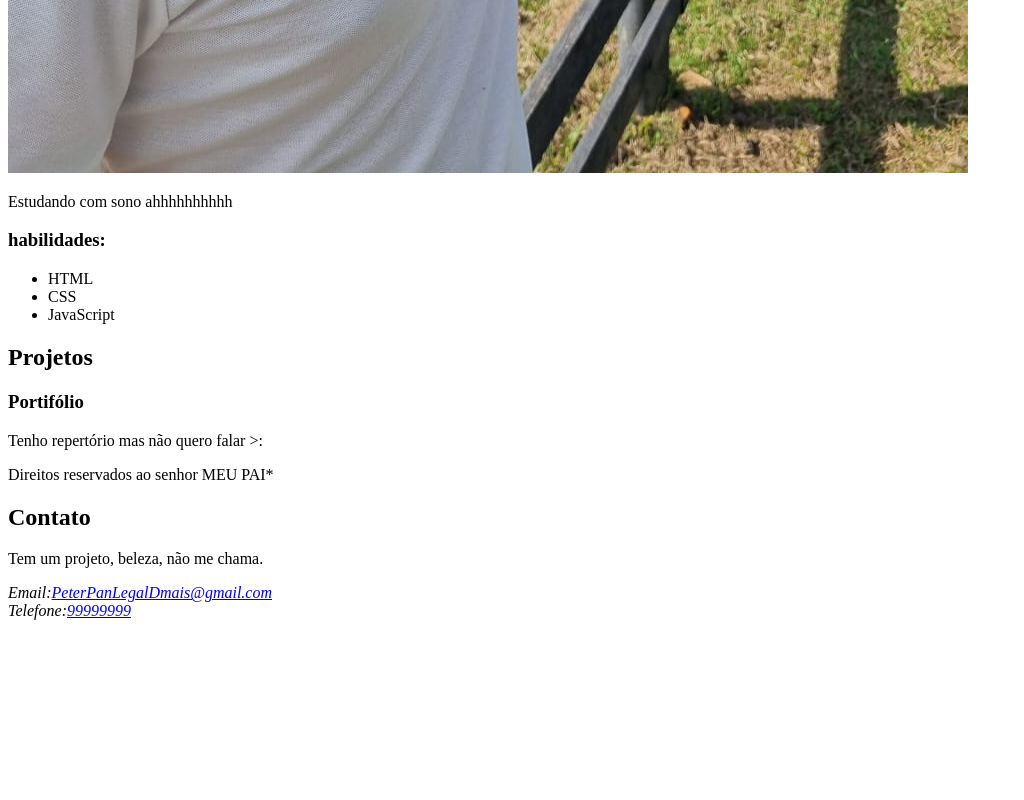
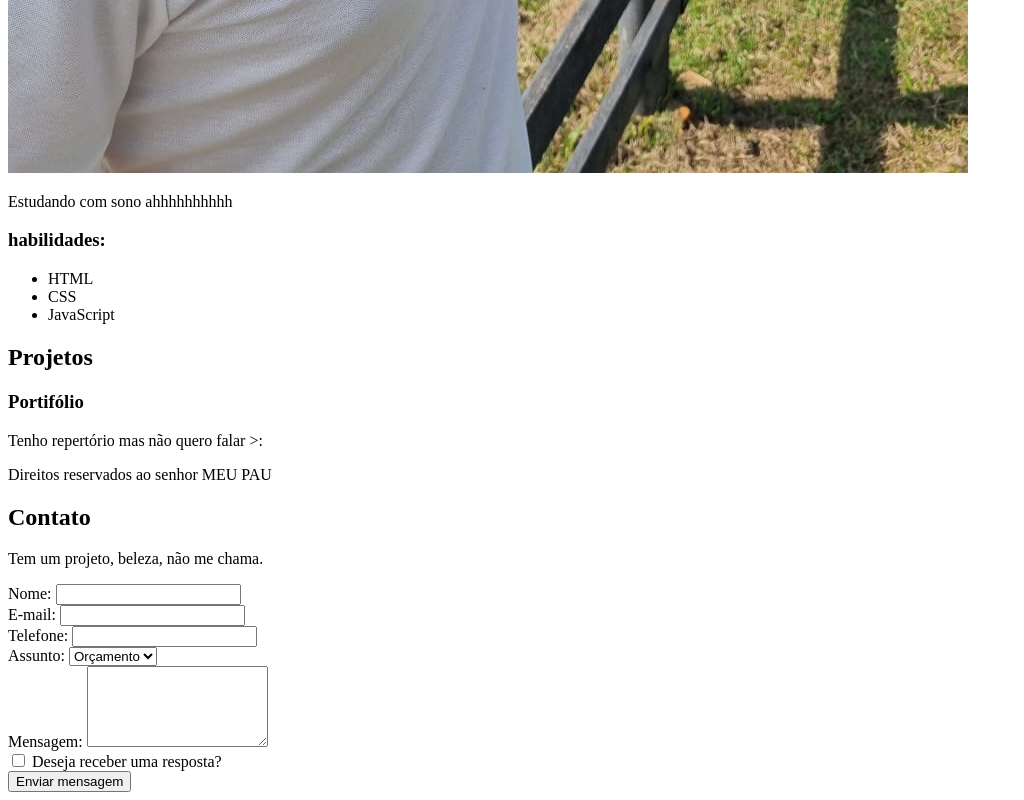
Before and after one commit to Kauan-Developer/P-gina-nada-interessante, a plain HTML site: page index.html in a window 1280 px wide. Shown: the part 1326-2126 px from the top of the page, without its empty margins (0-1024 px from the left). Before the commit the page ends 1954 px from the top, so only its background shows below. Drawn offline with Linux system fonts and the light colour scheme; files whose address does not match are found by name.

Commit message:
Update index.html

```diff
--- a/index.html
+++ b/index.html
@@ -21,7 +21,7 @@
     </header>
     <section id="sobre">
         <h2>Sobre mim</h2>
-        <img src="minha_melhor_foto.jpeg" alt="Foto minha" title="Eu">
+        <img src="c:\Users\USER\OneDrive\Imagens\minha_melhor_foto.jpeg" alt="Foto minha" title="Eu">
         <article>
             <p>Estudando com sono ahhhhhhhhhh</p>
         </article>
@@ -47,18 +47,43 @@
     </section>
 
     <footer>
-        <p>Direitos reservados ao senhor MEU PAI*</p>
+        <p>Direitos reservados ao senhor MEU PAU</p>
         <section id="contato">
             <h2>Contato</h2>
             <p>Tem um projeto, beleza, não me chama.</p>
+
+            <form action="">
+
+                <label for="nome">Nome:</label>
+                <input type="text" id="nome" name="nome" required> <br>
+
+                <label for="email">E-mail:</label>
+                <input type="email" id="email" name="email" required> <br>
+
+                <label for="telefone">Telefone:</label>
+                <input type="tel" id="telefone" name="telefone" required> <br>
+
+                <label for="assunto">Assunto:</label>
+                <select name="assunto" id="assunto">
+                    <option value="orcamento">Orçamento</option>
+                    <option value="duvida">Dúvida</option>
+                    <option value="outro">Outro</option>
+                </select>
+
+                <br>
+
+                <label for="mensagem">Mensagem:</label>
+                <textarea name="mensagem" id="mensagem" cols="20" rows="5"></textarea> <br>
+
+                <input type="checkbox" name="inscricao" id="inscricao">
+                <label for="inscricao">Deseja receber uma resposta?</label> <br>
+
+                <input type="submit" value="Enviar mensagem">
+
+            </form>
+
         </section>
-
-        <address>
-            Email:<a href="mailto:keuan9990@gmail.com">PeterPanLegalDmais@gmail.com</a> <br>
-            Telefone:<a href="tel:+55999999999999">99999999</a>
-        </address>
     </footer>
 </body>
 
-
 </html>
```
